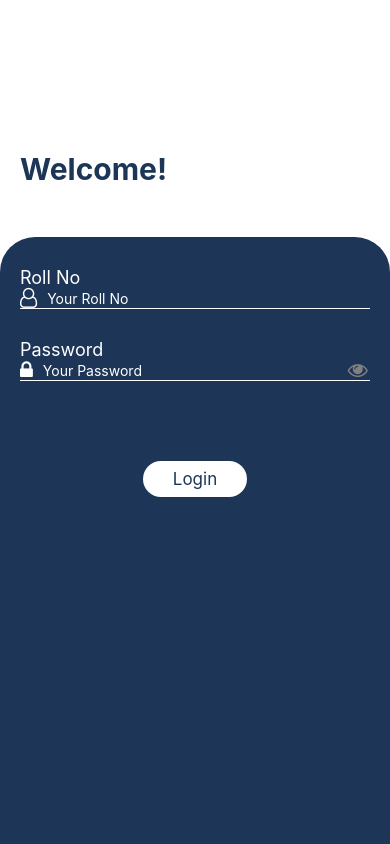
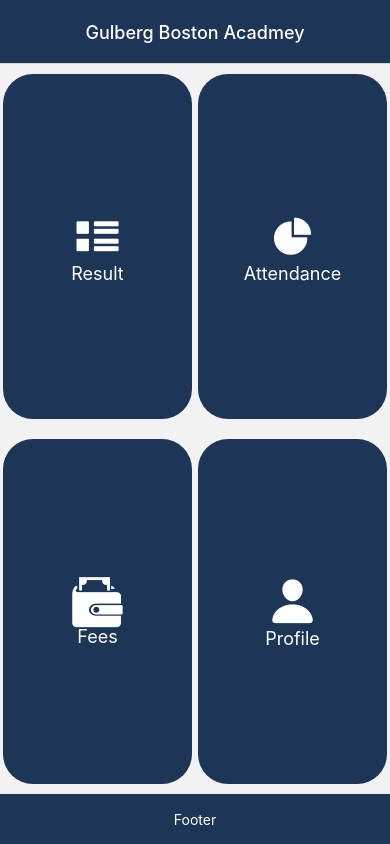
Before and after one commit to AbuHurairah127/gulberg-boosten-academy-mobile-app, a React Native app: screen /Home in a window 390 px wide. Built offline with nearby package versions, Linux system fonts and the light colour scheme; no server answers.

Commit message:
home screen designed

```diff
--- /dev/null
+++ b/src/components/footer/Footer.js
@@ -0,0 +1,13 @@
+import {View, Text} from 'react-native';
+import React from 'react';
+import {styles} from './FooterStyles';
+
+const Footer = () => {
+  return (
+    <View style={styles.container}>
+      <Text style={{color: 'white'}}>Footer</Text>
+    </View>
+  );
+};
+
+export default Footer;
--- /dev/null
+++ b/src/components/footer/FooterStyles.js
@@ -0,0 +1,10 @@
+import {StyleSheet} from 'react-native';
+export const styles = StyleSheet.create({
+  container: {
+    backgroundColor: '#1D3557',
+    height: 50,
+    color: 'white',
+    alignItems: 'center',
+    justifyContent: 'center',
+  },
+});
--- a/src/navigation/MainNavigation.js
+++ b/src/navigation/MainNavigation.js
@@ -6,9 +6,7 @@ import {createNativeStackNavigator} from '@react-navigation/native-stack';
 import {useSelector} from 'react-redux';
 const Stack = createNativeStackNavigator();
 const MainNavigation = () => {
-  const isAuthenticated = useSelector(
-    store => store.authReducer.isAuthenticated,
-  );
+  const isAuthenticated = true;
   return (
     <>
       {isAuthenticated ? (
--- a/src/screens/auth/login/useLogin.js
+++ b/src/screens/auth/login/useLogin.js
@@ -33,9 +33,9 @@ const useLogin = () => {
       dispatch(userLogin(loginData));
     }
   };
-  useEffect(() => {
-    dispatch(fetchCurrentUser());
-  }, [dispatch]);
+  // useEffect(() => {
+  //   dispatch(fetchCurrentUser());
+  // }, [dispatch]);
   return {
     passwordAppear,
     setPasswordAppear,
--- a/src/screens/home/Home.js
+++ b/src/screens/home/Home.js
@@ -2,14 +2,36 @@ import {View, Text, TouchableOpacity} from 'react-native';
 import React from 'react';
 import {useDispatch} from 'react-redux';
 import {userLogout} from '../../store/actions/authActions';
+import {styles} from './HomeStyles';
+import Footer from '../../components/footer/Footer';
+import Icon from 'react-native-vector-icons/dist/Foundation';
+import Ionicons from 'react-native-vector-icons/dist/Ionicons';
+import Fontisto from 'react-native-vector-icons/dist/Fontisto';
 const Home = () => {
   const dispatch = useDispatch();
   return (
-    <View>
-      <Text>Home</Text>
-      <TouchableOpacity onPress={dispatch(userLogout())}>
-        <Text>Logout</Text>
-      </TouchableOpacity>
+    <View style={styles.container}>
+      <View style={styles.upperSectionContainer}>
+        <View style={styles.LeftSection}>
+          <Icon name="results" color="white" size={50} />
+          <Text style={styles.label}>Result</Text>
+        </View>
+        <View style={styles.RightSection}>
+          <Icon name="graph-pie" color="white" size={50} />
+          <Text style={styles.label}>Attendance</Text>
+        </View>
+      </View>
+      <View style={styles.lowerSectionContainer}>
+        <View style={styles.LeftSection}>
+          <Fontisto name="wallet" color="white" size={50} />
+          <Text style={styles.label}>Fees</Text>
+        </View>
+        <View style={styles.RightSection}>
+          <Ionicons name="person" color="white" size={50} />
+          <Text style={styles.label}>Profile</Text>
+        </View>
+      </View>
+      <Footer />
     </View>
   );
 };
--- /dev/null
+++ b/src/screens/home/HomeStyles.js
@@ -0,0 +1,36 @@
+import {StyleSheet} from 'react-native';
+export const styles = StyleSheet.create({
+  container: {
+    flex: 1,
+  },
+  upperSectionContainer: {
+    flex: 1,
+    flexDirection: 'row',
+  },
+  LeftSection: {
+    flex: 1,
+    backgroundColor: '#1D3557',
+    borderRadius: 30,
+    margin: 3,
+    marginVertical: 10,
+    alignItems: 'center',
+    justifyContent: 'center',
+  },
+  label: {
+    fontSize: 18,
+    color: '#FFFFFF',
+  },
+  RightSection: {
+    flex: 1,
+    backgroundColor: '#1D3557',
+    borderRadius: 30,
+    margin: 3,
+    marginVertical: 10,
+    alignItems: 'center',
+    justifyContent: 'center',
+  },
+  lowerSectionContainer: {
+    flex: 1,
+    flexDirection: 'row',
+  },
+});
--- a/src/store/reducers/authReducer.js
+++ b/src/store/reducers/authReducer.js
@@ -1,6 +1,6 @@
 import {LOGIN, LOGOUT, NEWS} from './../types/constants';
 let initialState = {
-  isAuthenticated: false,
+  isAuthenticated: true,
   cUser: {},
   cUserAttendance: [],
   noOfPresentDays: 0,
```
